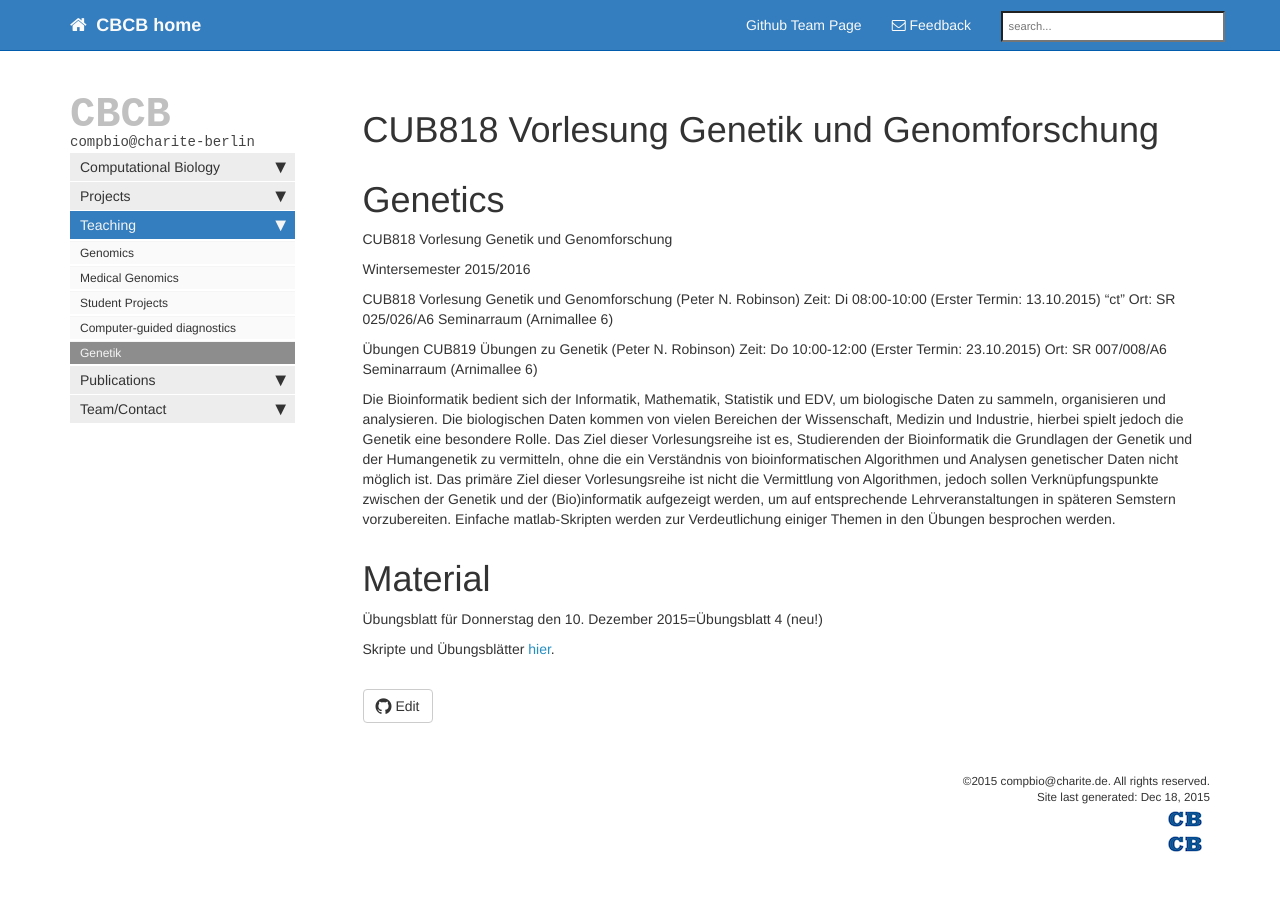
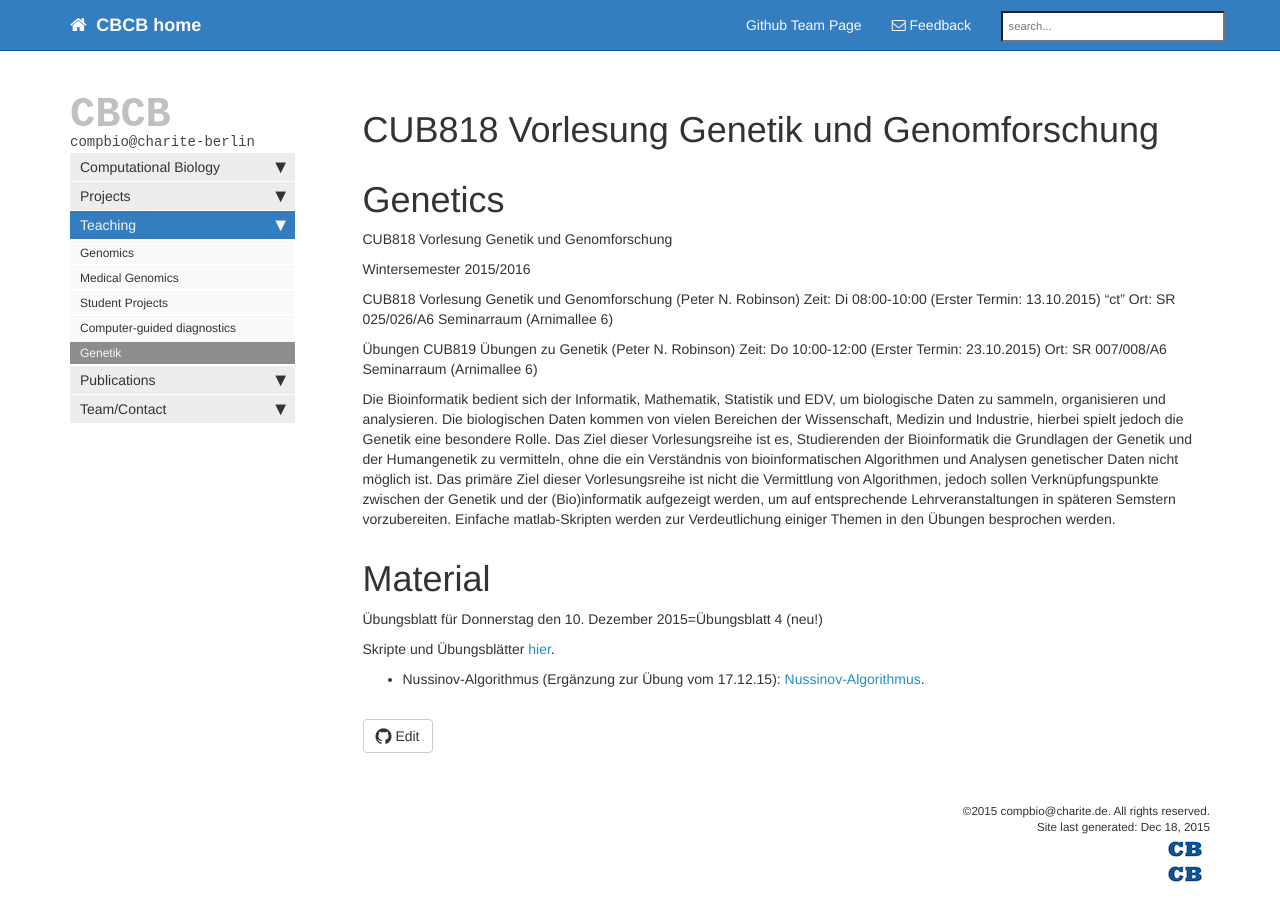
Before and after one commit to charite/charite.github.io, a Jekyll site: the page built from teaching-genetics.md, in a window 1280 px wide and 946 px high. Shown: the top 921 px of the window. Built offline with Jekyll 4.4.1, drawn with Linux system fonts in a browser that asks for light colours; nearby versions of some CDN libraries; library files that are not in the unit come from our copies; Markdown is read by kramdown in place of the engine named in the settings; comment, search, counter and statistics services are not loaded.

Commit message:
Adding slides for Nusinov practical

```diff
--- a/teaching-genetics.md
+++ b/teaching-genetics.md
@@ -27,3 +27,5 @@ Die Bioinformatik bedient sich der Informatik, Mathematik, Statistik und EDV, um
 Übungsblatt für Donnerstag den 10. Dezember 2015=Übungsblatt 4 (neu!)
 
 Skripte und Übungsblätter [hier](https://github.com/charite/charite.github.io/tree/master/media/robinson/teaching/Molekulargenetik_II).
+
+* Nussinov-Algorithmus (Ergänzung zur Übung vom 17.12.15): [Nussinov-Algorithmus](https://github.com/charite/charite.github.io/tree/master/media/robinson/teaching/Molekulargenetik_II/Nussinov.pdf).
```
Also changed, not shown: 2 other files.
